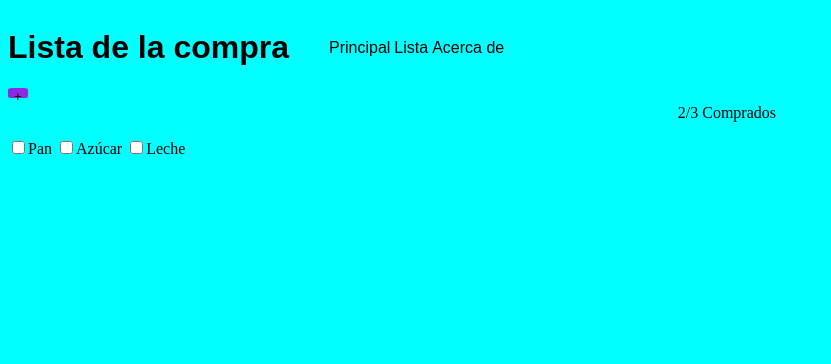
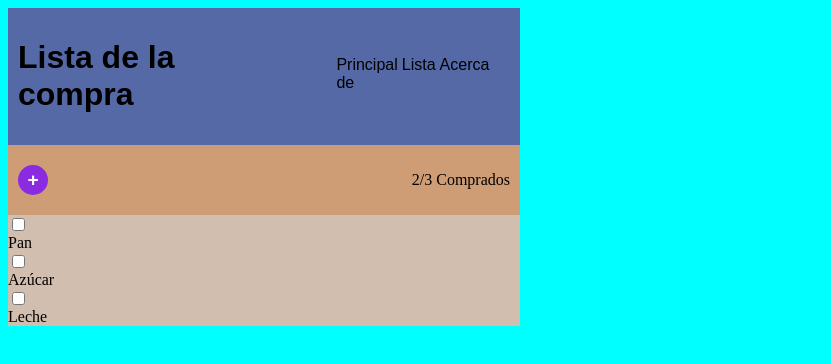
Before and after one commit to rocioRichi/202301-W1-CH3-Rocio-Ricciardiello, a website: page index.html in a window 1280 px wide. Shown: the whole page, without its empty margins (0-831 px from the left). Drawn offline with Linux system fonts and the light colour scheme.

Commit message:
add backgroundcolor

```diff
--- a/css/styles.css
+++ b/css/styles.css
@@ -3,30 +3,55 @@
 }
 body {
   background-color: aqua;
-  width: 60%;
+  width: 40%;
 }
 h1 {
   font-family: Arial, Helvetica, sans-serif;
   font-weight: 900;
 }
 ul {
+  margin-bottom: 20px;
   list-style: none;
 }
 li {
   display: inline;
   font-family: Arial, Helvetica, sans-serif;
+
+  /* Adyacentes */
+  #p1 + p {
+    background-color: crimson;
+  }
 }
 header {
   display: flex;
+  justify-content: space-between;
   align-items: center;
+  background-color: #5469a6;
+  padding: 10px;
 }
 button {
-  height: 10px;
-  border-radius: 20%;
+  height: 30px;
+  width: 30px;
+  border-radius: 50%;
   background-color: blueviolet;
   border: 0ch;
+  font-size: larger;
+  font-weight: 900;
+
+  color: white;
 }
 nav {
   display: flex;
   justify-content: space-between;
+  align-items: center;
+  background-color: #cf9d75;
+  padding: 10px;
 }
+
+input {
+  display: block;
+}
+main {
+  background-color: #d1beae;
+  border-bottom: 1 px solid black;
+}
--- a/index.html
+++ b/index.html
@@ -29,12 +29,12 @@
       <button>+</button>
       <p>2/3 Comprados</p>
     </nav>
-    <form>
-      <label><input type="checkbox" name="" id="">Pan</label>
-      <label><input type="checkbox" name="" id="">Azúcar</label>
-      <label><input type="checkbox" name="" id="">Leche</label>
 
-    </form>
+    <div><input type="checkbox" name="" id="">Pan</div>
+    <div><input type="checkbox" name="" id="">Azúcar</div>
+    <div><input type="checkbox" name="" id="">Leche</div>
+
+
   </main>
   <footer></footer>
 
```
